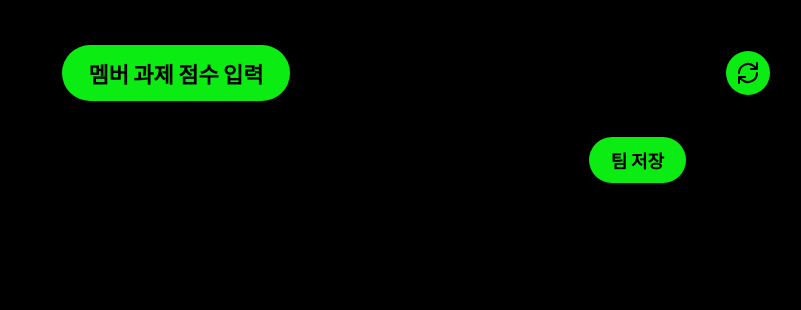
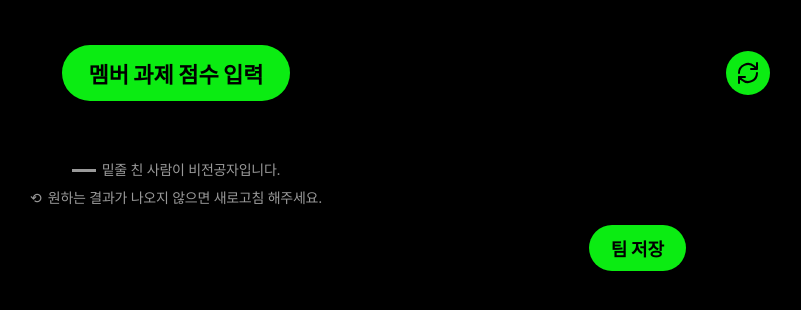
Before and after one commit to Pirogramming-24/hackathon_Duchonku4jo, a Django app: template src/templates/teams/team_preview.html in a window 1280 px wide. Shown: the part 79-389 px from the top of the page, without its empty margins (464-1265 px from the left). Run offline with Django 5.2, Linux system fonts and the light colour scheme; the template is opened without the code that fills it, so the values that code supplies are empty.

Commit message:
비전공자 공지

```diff
--- a/src/templates/teams/team_preview.html
+++ b/src/templates/teams/team_preview.html
@@ -160,6 +160,54 @@
     font-size: 18px;
   }
 
+
+  /* 하단 안내 문구 컨테이너 */
+  .notice {
+    margin-top: 40px;
+    /* 위쪽 콘텐츠와 간격 */
+    display: flex;
+    flex-direction: column;
+    align-items: center;
+    /* 가로 중앙 정렬 */
+    gap: 8px;
+    /* 두 줄 사이의 간격 */
+    font-size: 14px;
+    color: #999;
+    /* 검은 배경에 눈 안 아픈 회색 */
+  }
+
+  /* 한 줄(Line) 스타일 */
+  .notice__line {
+    margin: 0;
+    /* p태그 기본 여백 제거 */
+    display: flex;
+    align-items: center;
+    /* 텍스트와 스와치 높이 중앙 정렬 */
+    justify-content: center;
+    gap: 6px;
+    /* 스와치와 텍스트 사이 간격 */
+  }
+
+  /* 텍스트 스타일 */
+  .notice__text {
+    letter-spacing: -0.02em;
+    /* 자간 살짝 좁게 */
+  }
+
+  /* 밑줄 아이콘 (비전공자 표시) */
+  .notice__swatch--underline {
+    display: inline-block;
+    width: 24px;
+    /* 이름 2글자 정도의 너비 */
+    height: 1em;
+    /* 글자 높이만큼 공간 확보 */
+    border-bottom: 3px solid #999;
+    /* 로고색 밑줄 적용 */
+    box-sizing: border-box;
+    transform: translateY(-4px);
+    /* 텍스트 베이스라인에 맞춰 위치 조정 */
+  }
+
   @media (max-width: 480px) {
     .wrap {
       padding: 18px 14px 46px;
@@ -271,8 +319,8 @@
 
     <a class="refresh" href="{% url 'teams:team_preview' week.id %}" aria-label="새로고침">
       <svg viewBox="0 0 24 24" fill="none" xmlns="http://www.w3.org/2000/svg">
-        <path d="M21 2v6h-6M3 12a9 9 0 0 1 15-6.7L21 8M3 22v-6h6M21 12a9 9 0 0 1-15 6.7L3 16"
-              stroke="black" stroke-width="2" stroke-linecap="round" stroke-linejoin="round"/>
+        <path d="M21 2v6h-6M3 12a9 9 0 0 1 15-6.7L21 8M3 22v-6h6M21 12a9 9 0 0 1-15 6.7L3 16" stroke="black"
+          stroke-width="2" stroke-linecap="round" stroke-linejoin="round" />
       </svg>
     </a>
   </div>
@@ -288,7 +336,7 @@
           <div class="pill
                         {% if m.gender == 'M' %}male{% else %}female{% endif %}
                         {% if m.major == 'X' %}nonmajor{% endif %}">
-                        {{ m.name }}
+            {{ m.name }}
           </div>
           {% endfor %}
 
@@ -301,6 +349,17 @@
     </div>
   </div>
 
+  <div class="notice">
+    <p class="notice__line">
+      <span class="notice__swatch notice__swatch--underline"></span>
+      <span class="notice__text">밑줄 친 사람이 비전공자입니다.</span>
+    </p>
+    <p class="notice__line">
+      <span class="notice__swatch notice__swatch--refresh">⟲</span>
+      <span class="notice__text">원하는 결과가 나오지 않으면 새로고침 해주세요.</span>
+    </p>
+  </div>
+
   <div class="save-wrap">
     <a class="btn btn-green btn-save" href="{% url 'teams:team_save' week.id %}">
       팀 저장
```
Also changed, not shown: src/templates/teams/team_home.html (+48 -3 lines).
